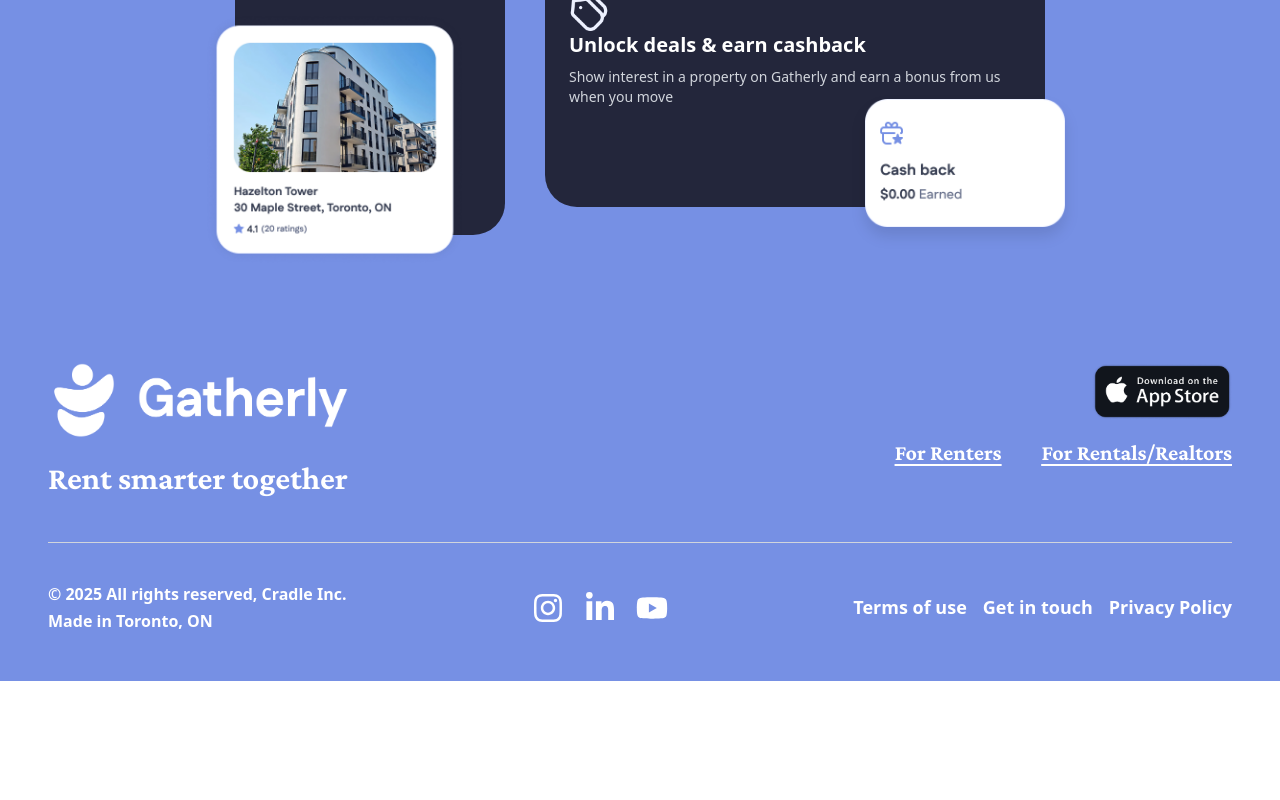
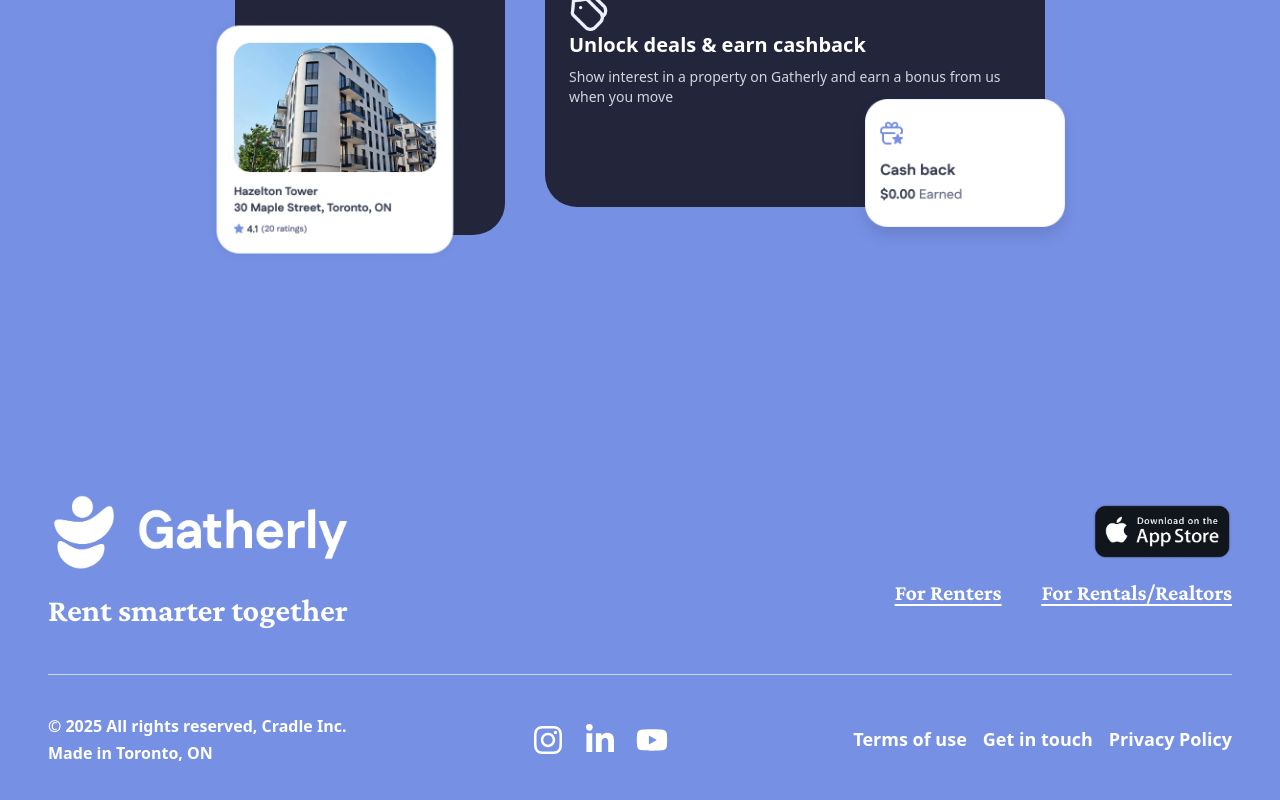
Before and after one commit to Cradle-CX/Gatherly-Website, a React (Vite) app: page / in a window 1280 px wide. Shown: the part 2329-3129 px from the top of the page. Before the commit the page ends 3010 px from the top, so only its background shows below. Built offline with nearby package versions, Linux system fonts and the light colour scheme.

Commit message:
Made some tweaks in the spacing in Footer and the hero3

```diff
--- a/src/components/renters/Footer.jsx
+++ b/src/components/renters/Footer.jsx
@@ -17,7 +17,7 @@
         </div>
 
         {/* Right side: App Store Badge + links */}
-        <div className="flex flex-col items-end space-y-4">
+        <div className="flex flex-col  mt-2 items-end space-y-4">
           <img src={appStoreBadge} alt="Download on the App Store" className="w-[140px]" />
           <div className="flex flex-col md:flex-row md:items-center crimson gap-10 text-[22px] font-semibold underline text-white underline-offset-4">
             <a href="#">For Renters</a>
--- a/src/components/renters/Hero3.jsx
+++ b/src/components/renters/Hero3.jsx
@@ -10,7 +10,7 @@
 
 const PropertyFeatureSection = () => {
   return (
-    <section className="bg-[#7690E4] text-white w-full py-20 px-4 md:px-12">
+    <section className="bg-[#7690E4]  text-white w-full py-20 px-4 md:px-12">
       {/* Section Header */}
       <div className="text-center mb-32">
         <h2 className="text-3xl md:text-5xl font-semibold crimson leading-tight">
@@ -67,7 +67,7 @@
             </div>
           </div>
           {/* Cashback */}
-          <div className="bg-[#23263B] rounded-[2rem] p-6 relative min-h-[240px] max-w-[500px] w-[440]">
+          <div className="bg-[#23263B] mb-40 rounded-[2rem] p-6 relative min-h-[240px] max-w-[500px] w-[440]">
             <div className="text-white w-10 text-4xl mb-0">
               <img src={tags} />
             </div>
```
